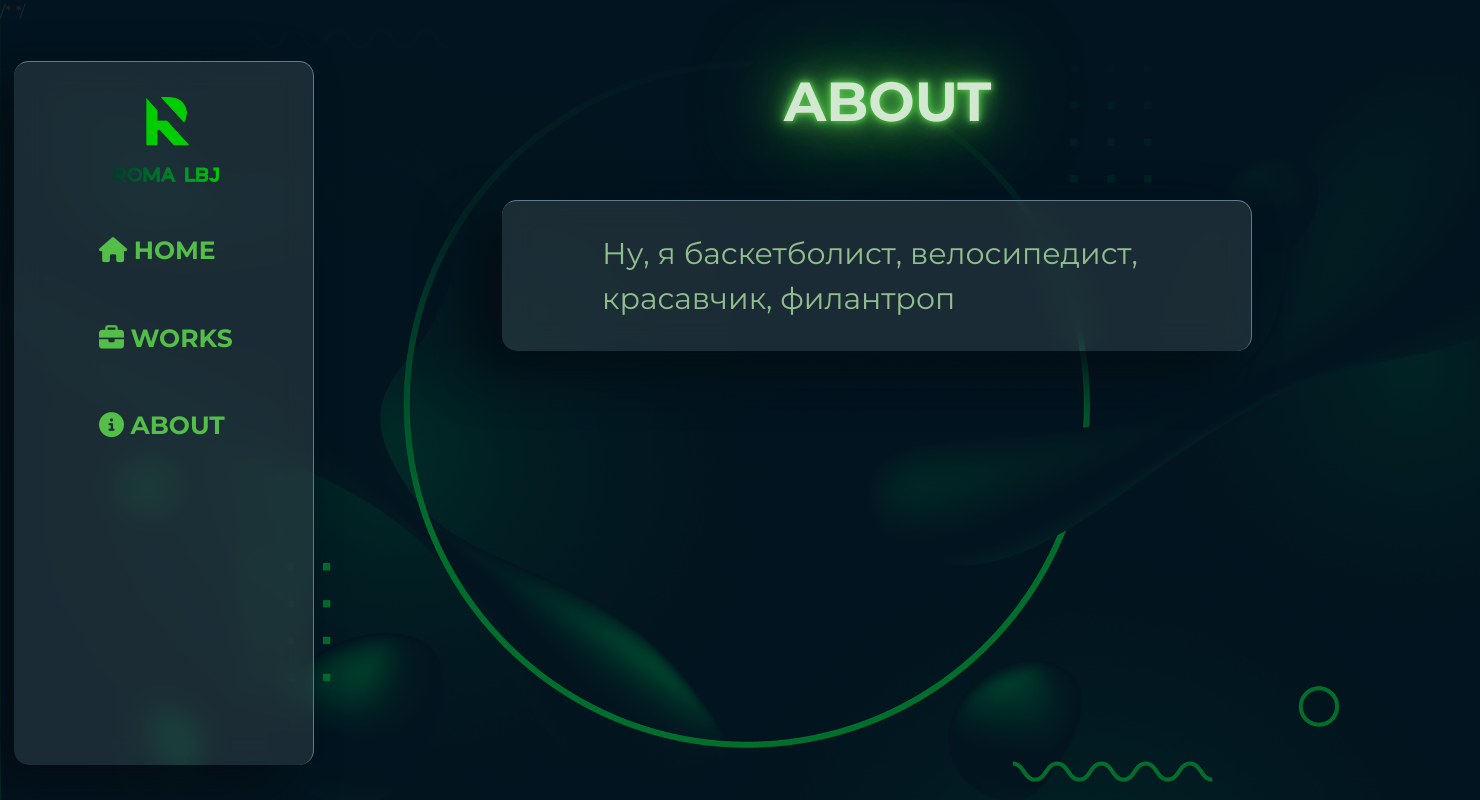
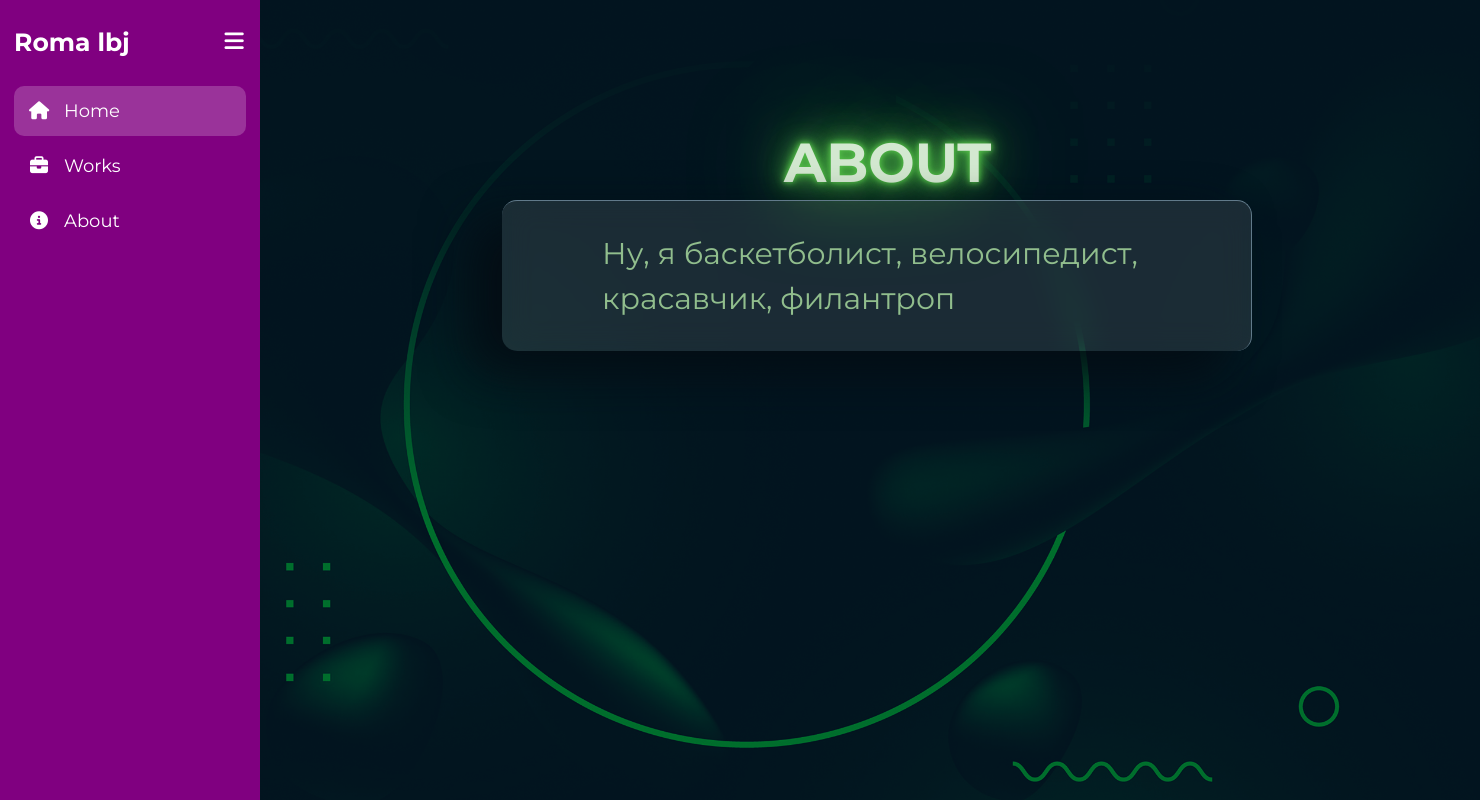
Before and after one commit to Romalbj/coolest_site, a Django app: template coolest_site/main/templates/main/about.html in a window 1480 px wide. Run offline with Django 5.2, Linux system fonts and the light colour scheme; the template is opened without the code that fills it, so the values that code supplies are empty.

Commit message:
holly shit...damn java..

```diff
--- a/coolest_site/main/static/main/css/main.css
+++ b/coolest_site/main/static/main/css/main.css
@@ -1,8 +1,15 @@
-body {
+* {
+    margin: 0;
+    padding: 0;
+    box-sizing: border-box;
     font-family: "Montserrat", sans-serif;
     font-optical-sizing: auto;
     font-weight: <weight>;
     font-style: normal;
+}
+
+
+body {
     background-image: url(../img/background.png);
     background-repeat: no-repeat;
     background-size: cover;
@@ -12,65 +19,84 @@
 }
 
 
+.sidebar {
+    position: fixed;
+    top: 0;
+    left: 0;
+    width: 260px;
+    height: 100%;
+    background: purple;
+    padding: 6px 14px;
+}
 
-aside {
-    float: left;
-    width: 20%;
-    padding: 2.5%;
-    height: 100vh;
-    position: fixed;
-    border-right: 5px solid ##24b651;
-    margin-left: -23px;
-    background-repeat: no-repeat;
-    background-size: cover;
-    background-position: left;
-    background-position-y: 31px;
+.sidebar .logo-menu {
+    display: flex;
+    align-items: center;
+    width: 100%;
+    height: 70px;
+}
+
+.sidebar .logo-menu .logo {
+    height: 20px;
+    font-size: 25px;
+    color: white;
+    pointer-events: none;
+}
+
+.sidebar .logo-menu .toggle-btn {
+    position: absolute;
+    left: 90%;
+    transform: translateX(-50%);
+    width: 40px;
+    height: 40px;
+    font-size: 22px;
+    color: white;
+    text-align: center;
+    line-height: 40px;
+    cursor: pointer;
+
 }
 
 
-aside img {
-    width: 150px;
-    float: center;
-    padding-left: 15px;
+.sidebar .list {
+    margin-top: 10px;
+    padding-left: 0;
+}
+
+.list .list-item {
+    list-style: none;
+    width: 100%;
+    height: 50px;
+    margin: 5px 0;
+    line-height: 50px;
 }
 
 
-aside ul {
-    list-style: none;
-    backdrop-filter: blur(15px);
-    box-shadow: -30px 20px 50px #040d14;
-    border-radius: 15px;
-    border-top: 1px solid #617a8a;
-    border-right: 1px solid #617a8a;
-    background: rgba(255, 255, 255, .1);
-    padding-top: 35px;
-    padding-bottom: 320px;
-    padding-left: 85px;
-    width: 300px;
-    margin: 0;
-    text-align: center;
-    align-item: center;
-    text-align: left;
+.list .list-item a {
+    display: flex;
+    align-items: center;
+    font-size: 18px;
+    color: white;
+    text-decoration: none;
+    border-radius: 10px;
+    transition: .3s;
+
 }
 
-aside ul li {
-    color: #53be48;
-    display: block;
-    margin-top: 50px;
-    font-size: 25px;
-    transition: transform .3s ease;
+
+.list .list-item.active a,
+ .list .list-item a:hover   {
+    background: rgba(255, 255, 255, .2);
 }
 
-aside ul li:hover, aside ul a:hover {
-    color: #d3e8d0;
-    text-decoration: none;
-    transform: scale(1.03);
-    text-shadow:
-    0 0 3px #53be48,
-    0 0 6px #53be48,
-    0 0 12px #53be48,
-    0 0 24px #53be48,
-    0 0 48px #53be48;
+
+.list .list-item a i {
+    min-width: 50px;
+    height: 50px;
+    text-align: center;
+    line-height: 50px;
+
+
 }
 
 main .contents .smth {
--- /dev/null
+++ b/coolest_site/main/static/main/js/script.js
@@ -0,0 +1,6 @@
+const sidebar = document.getElementById('.sidebar');
+const toggleBtn = document.getElementById('.toggle-btn');
+
+toggleBtn.addEventListener('click', () => {
+    sidebar.classlist.toggle('active');
+});
--- a/coolest_site/main/templates/main/layout.html
+++ b/coolest_site/main/templates/main/layout.html
@@ -13,7 +13,6 @@
     <link rel="stylesheet" href="https://cdn.jsdelivr.net/npm/bootstrap@5.3.2/dist/css/bootstrap.min.css">
     <link rel="stylesheet" href="https://use.fontawesome.com/releases/v6.5.1/css/all.css">
     <link rel="stylesheet" href="{% static 'main/css/main.css' %}">
-   /* <link rel="hortcut icon" href="{% static 'main/img/logo.png' %}">  */
     <link rel="shortcut icon" href="{% static 'main/img/logo2.png' %}">
     <link rel="shortcut icon" href="{% static 'main/img/background.png' %}">
     <link rel="preconnect" href="https://fonts.googleapis.com">
@@ -46,14 +45,40 @@
 
 </head>
 <body>
-    <aside>
-        <ul>
-            <a href="{% url 'home' %}" style="text-decoration: none;"><img src="{% static 'main/img/logo2.png' %}" class="logo" alt="logo"></a>
-            <a href="{% url 'home' %}" style="text-decoration: none;"><li><i class="fa-solid fa-house"></i> <strong>HOME</strong></li></a>
-            <a href="{% url 'works' %}" style="text-decoration: none;"><li><i class="fa-solid fa-briefcase"></i> <strong>WORKS</strong></li></a>
-            <a href="{% url 'about' %}" style="text-decoration: none;"><li><i class="fa-solid fa-circle-info"></i> <strong>ABOUT</strong></li></a>
-        </ul>
-    </aside>
+<a href="{% url 'home' %}" style="text-decoration: none;"><img src="{% static 'main/img/logo2.png' %}" class="logo" alt="logo"></a>
+
+    <nav class="sidebar">
+        <div class="logo-menu">
+            <h2 class="logo"><strong>Roma lbj</strong></h2>
+            <i class="fa-solid fa-bars toggle-btn"></i>
+        </div>
+
+             <ul class="list">
+                 <li class="list-item active">
+                     <a href="{% url 'home' %}">
+                         <i class="fa-solid fa-house"></i>
+                         <span class="link-name">Home</span>
+                    </a>
+                 </li>
+               <li class="list-item">
+                     <a href="{% url 'works' %}">
+                         <i class="fa-solid fa-briefcase"></i>
+                         <span class="link-name">Works</span>
+                    </a>
+                 </li>
+               <li class="list-item">
+                     <a href="{% url 'about' %}">
+                         <i class="fa-solid fa-circle-info"></i>
+                         <span class="link-name">About</span>
+                    </a>
+                 </li>
+            </ul>
+
+    </nav>
+
+    <script src="{% static 'main/js/script.js' %}"></script>
+
+
     <main>
         {% block content %}
         {% endblock %}
```
